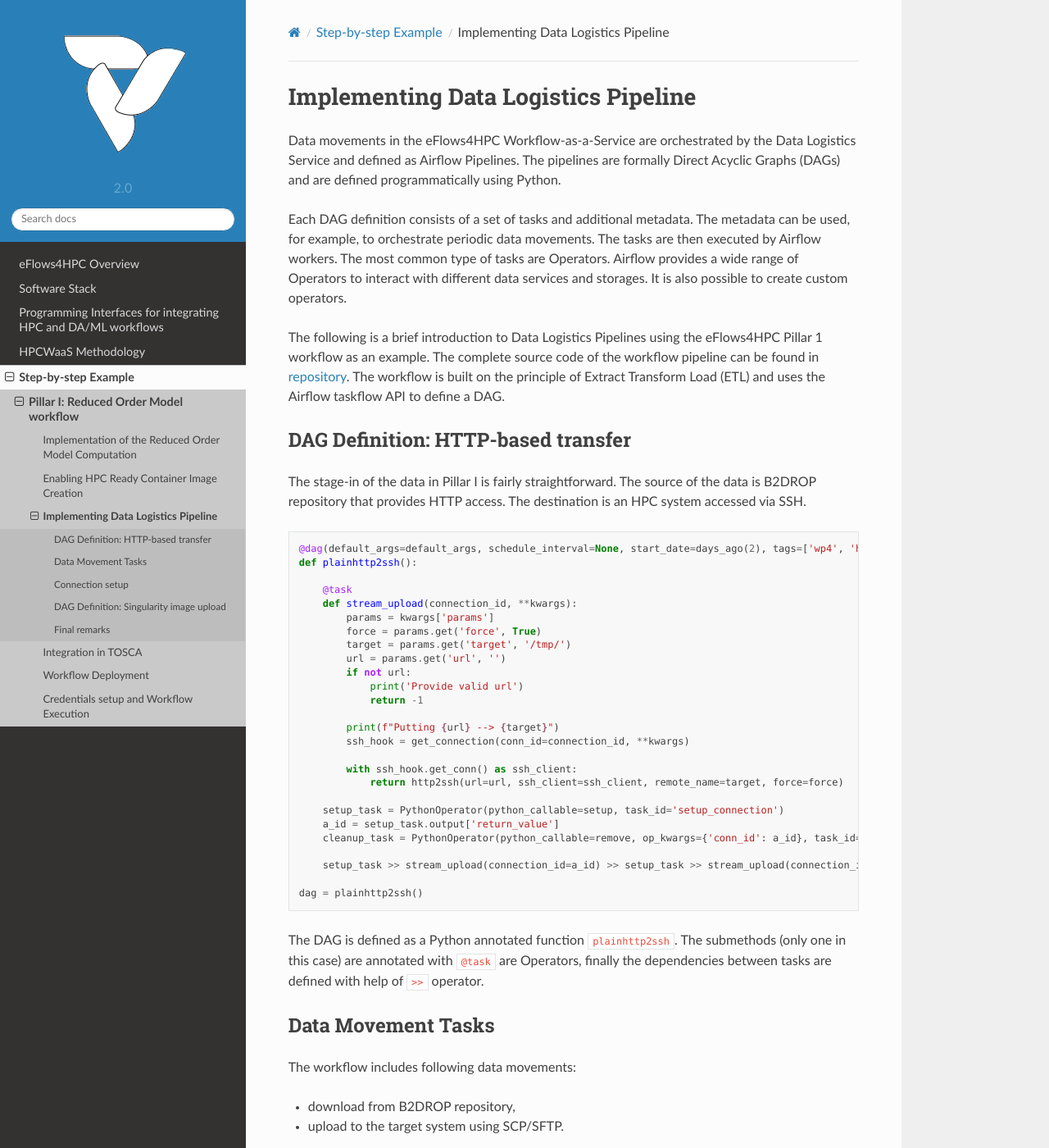
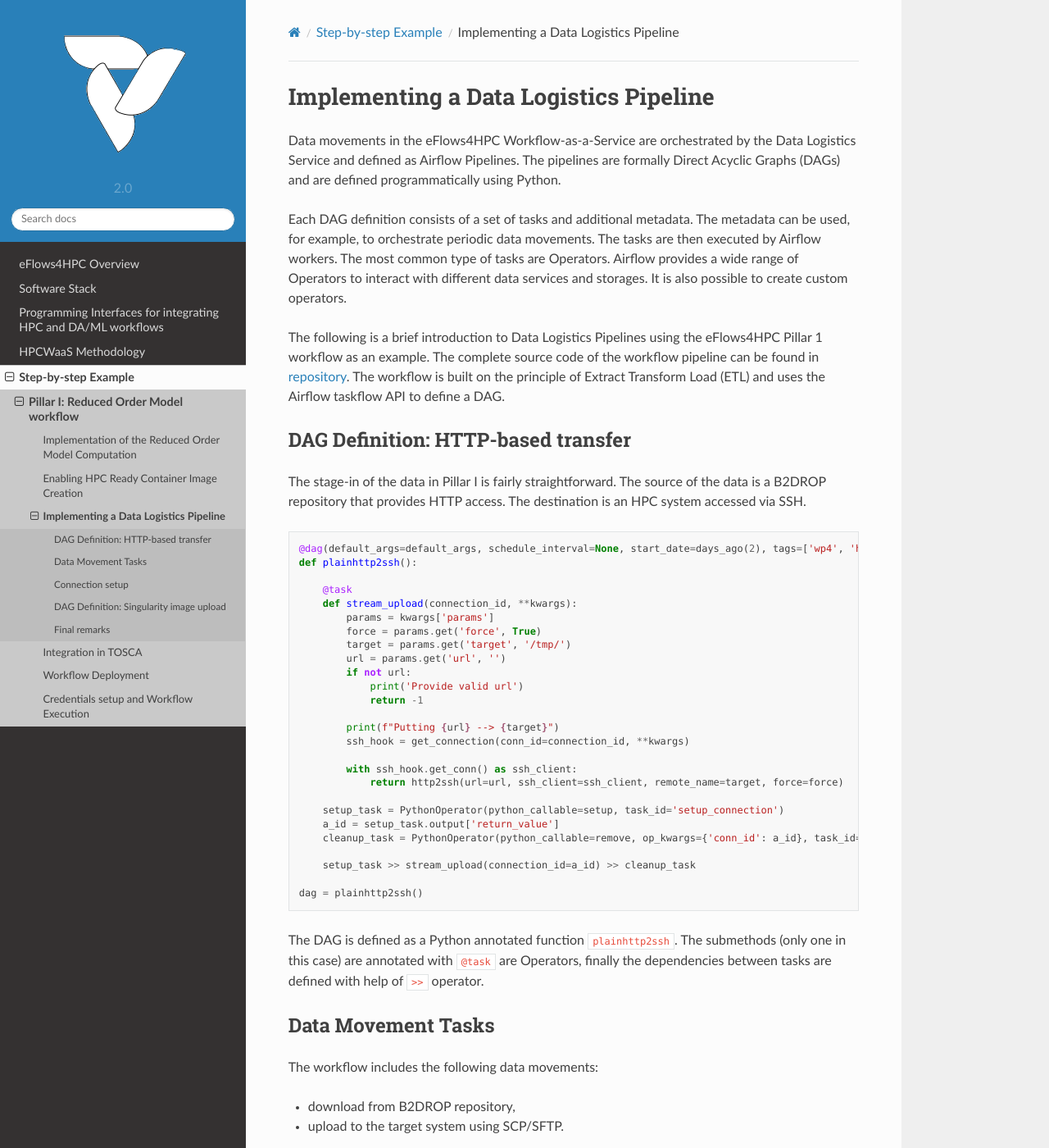
Before and after one commit to eflows4hpc/documentation, a Sphinx documentation site: the page built from doc/source/Sections/04_Usage_Example/Data_Logistics_Pipeline.rst, in a window 1280 px wide and 1400 px high. Shown: the whole window at 82% size. Built offline with Sphinx 7.4.7 and the Read the Docs theme 2.0.0, drawn with Linux system fonts in a browser that asks for light colours; formulas are drawn with MathJax 3; some of the changed text lies outside the part shown.

Commit message:
Rosas feedback included

```diff
--- a/doc/source/Sections/04_Usage_Example/Data_Logistics_Pipeline.rst
+++ b/doc/source/Sections/04_Usage_Example/Data_Logistics_Pipeline.rst
@@ -1,5 +1,5 @@
-Implementing Data Logistics Pipeline
-====================================
+Implementing a Data Logistics Pipeline
+======================================
 
 Data movements in the eFlows4HPC Workflow-as-a-Service are orchestrated by the Data Logistics Service and defined as Airflow Pipelines. The pipelines are formally Direct Acyclic Graphs (DAGs) and are defined programmatically using Python.
 
@@ -10,7 +10,7 @@
 DAG Definition: HTTP-based transfer
 -----------------------------------
 
-The stage-in of the data in Pillar I is fairly straightforward. The source of the data is B2DROP repository that provides HTTP access. The destination is an HPC system accessed via SSH.
+The stage-in of the data in Pillar I is fairly straightforward. The source of the data is a B2DROP repository that provides HTTP access. The destination is an HPC system accessed via SSH.
 
 ::
 
@@ -37,7 +37,7 @@
         a_id = setup_task.output['return_value']
         cleanup_task = PythonOperator(python_callable=remove, op_kwargs={'conn_id': a_id}, task_id='cleanup')
 
-        setup_task >> stream_upload(connection_id=a_id) >> setup_task >> stream_upload(connection_id=a_id) >> cleanup_task
+        setup_task >> stream_upload(connection_id=a_id) >> cleanup_task
 
     dag = plainhttp2ssh()
 
@@ -48,7 +48,7 @@
 
 Data Movement Tasks
 -------------------
-The workflow includes following data movements:
+The workflow includes the following data movements:
 
 - download from B2DROP repository,
 
```
Also changed, not shown: other parts of doc/source/Sections/04_Usage_Example/Data_Logistics_Pipeline.rst (+1 -1 lines).
